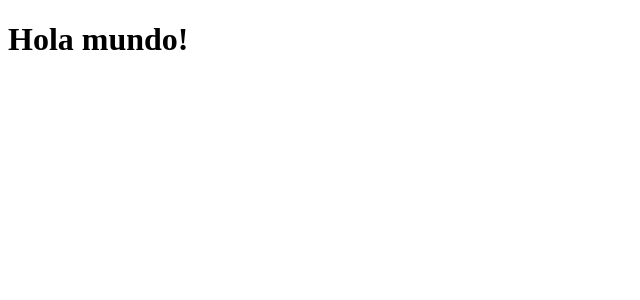
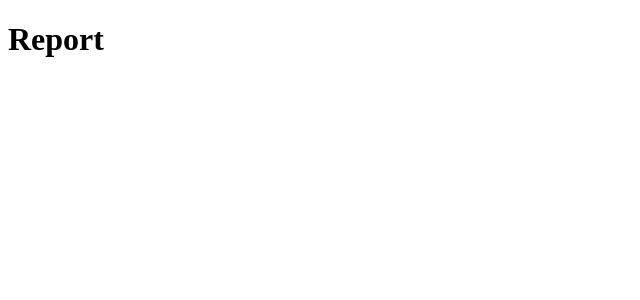
Before and after one commit to MarcosJoaquinDev/app-pet-react, a React (Vite) app: page /report in a window 1280 px wide. Shown: the top 300 px of the page, without its empty margins (0-640 px from the left). Built offline with nearby package versions, Linux system fonts and the light colour scheme.

Commit message:
router initial configurations

```diff
--- a/package.json
+++ b/package.json
@@ -13,7 +13,9 @@
   },
   "dependencies": {
     "react": "^18.2.0",
-    "react-dom": "^18.2.0"
+    "react-dom": "^18.2.0",
+    "react-router": "^6.4.1",
+    "react-router-dom": "^6.4.1"
   },
   "devDependencies": {
     "@types/react": "^18.0.17",
--- a/src/App.tsx
+++ b/src/App.tsx
@@ -1,9 +1,8 @@
 import React from 'react';
+import { RouterProvider } from 'react-router-dom';
+import router from 'router';
 
-const App: React.FC = () => (
-	<div>
-		<h1>Hola mundo!</h1>
-	</div>
-);
+console.log(router)
+const App: React.FC = () => <RouterProvider router={router} />;
 
 export default App;
--- a/src/pages/Home/Home.tsx
+++ b/src/pages/Home/Home.tsx
@@ -2,7 +2,7 @@ import React from 'react';
 
 const Home: React.FC = () => (
 	<div>
-		<h1>Home</h1>
+		<h1>Home 22</h1>
 	</div>
 );
 
--- a/src/router/index.ts
+++ b/src/router/index.ts
@@ -0,0 +1,2 @@
+export { default } from './router';
+export { default as routeMap } from './routeMap';
--- /dev/null
+++ b/src/router/routeMap.ts
@@ -0,0 +1,34 @@
+type Routes = 'HOME' | 'SIGN_UP' | 'SIGN_IN' | 'PROFILE' | 'MY_PETS' | 'REPORT';
+
+type Route = { path: string; getURL: (...args: string[]) => string };
+
+type RouteMap = Record<Routes, Route>;
+
+const routeMap: RouteMap = {
+	HOME: {
+		path: '/',
+		getURL: () => '/',
+	},
+	SIGN_UP: {
+		path: '/sign-up',
+		getURL: () => '/sign-up',
+	},
+	SIGN_IN: {
+		path: '/sign-in',
+		getURL: () => '/sign-in',
+	},
+	PROFILE: {
+		path: '/profile',
+		getURL: () => '/profile',
+	},
+	MY_PETS: {
+		path: '/my-pets',
+		getURL: () => '/my-pets',
+	},
+	REPORT: {
+		path: '/report',
+		getURL: () => '/report',
+	},
+};
+
+export default routeMap;
--- /dev/null
+++ b/src/router/router.tsx
@@ -0,0 +1,37 @@
+import { createBrowserRouter } from 'react-router-dom';
+import routeMap from './routeMap';
+import Home from 'pages/Home';
+import SignIn from 'pages/SignIn';
+import SignUp from 'pages/SignUp';
+import MyPets from 'pages/MyPets';
+import Report from 'pages/Report';
+import Profile from 'pages/Profile';
+
+const router = createBrowserRouter([
+	{
+		path: routeMap.HOME.path,
+		element: <Home />,
+	},
+	{
+		path: routeMap.SIGN_UP.path,
+		element: <SignUp />,
+	},
+	{
+		path: routeMap.SIGN_IN.path,
+		element: <SignIn />,
+	},
+	{
+		path: routeMap.MY_PETS.path,
+		element: <MyPets />,
+	},
+	{
+		path: routeMap.REPORT.path,
+		element: <Report />,
+	},
+	{
+		path: routeMap.PROFILE.path,
+		element: <Profile />,
+	},
+]);
+
+export default router;
```
Also changed, not shown: 2 other files (tests, documents, lock files or other folders).
